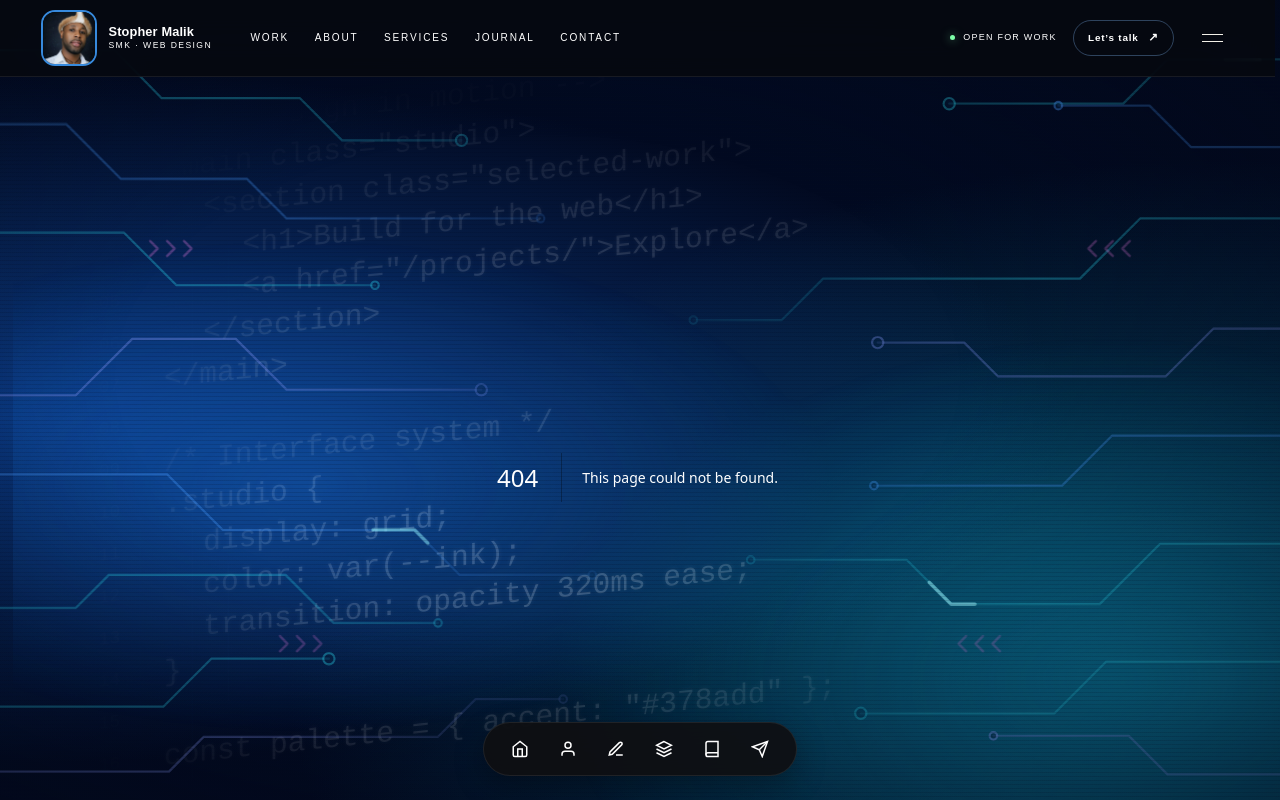
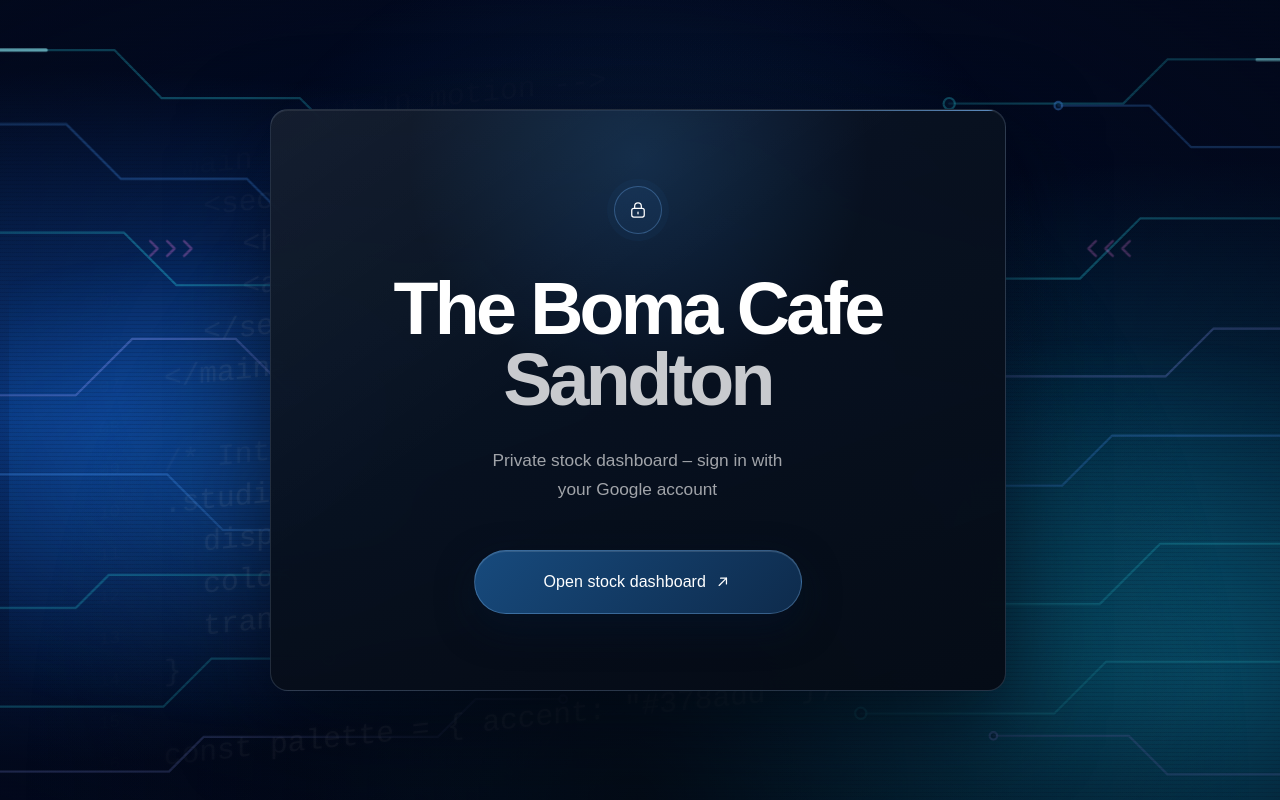
Before and after one commit to malikstopher-dev/stopher-malik.co.za, a Next.js app: page /boma-stock in a window 1280 px wide. Before the commit this address had no page. Shown: the top 800 px of the page. Built offline with nearby package versions, Linux system fonts and the light colour scheme; a web font is replaced by a local one.

Commit message:
feat: add private Boma Cafe stock dashboard page

```diff
--- /dev/null
+++ b/src/app/boma-stock/boma-stock.module.css
@@ -0,0 +1,171 @@
+:global(body:has(.boma-stock-page) :is(nav, .site-footer, .floating-nav, .back-to-top, .whatsapp-float)) {
+  display: none;
+}
+
+.page {
+  position: relative;
+  isolation: isolate;
+  display: grid;
+  min-height: 100svh;
+  place-items: center;
+  overflow: hidden;
+  padding: clamp(1.5rem, 6vw, 5rem);
+}
+
+.page::before {
+  position: absolute;
+  z-index: -1;
+  inset: 0;
+  background:
+    radial-gradient(ellipse at 50% 34%, rgb(55 138 221 / .15), transparent 46%),
+    radial-gradient(ellipse at 50% 100%, rgb(4 10 20 / .9), transparent 68%);
+  content: "";
+  pointer-events: none;
+}
+
+.panel {
+  position: relative;
+  width: min(100%, 46rem);
+  overflow: hidden;
+  padding: clamp(2.5rem, 7vw, 4.75rem);
+  border: 1px solid rgb(185 215 255 / .16);
+  border-radius: 18px;
+  background:
+    linear-gradient(145deg, rgb(255 255 255 / .045), transparent 42%),
+    linear-gradient(160deg, rgb(10 21 38 / .94), rgb(5 11 21 / .97));
+  box-shadow:
+    inset 0 1px 0 rgb(255 255 255 / .08),
+    0 32px 90px rgb(0 4 12 / .55);
+  text-align: center;
+  backdrop-filter: blur(18px);
+}
+
+.panel::before {
+  position: absolute;
+  inset: 0 auto auto;
+  width: 100%;
+  height: 1px;
+  background: linear-gradient(90deg, transparent, rgb(121 186 255 / .7), transparent);
+  content: "";
+}
+
+.halo {
+  position: absolute;
+  z-index: -1;
+  top: -12rem;
+  left: 50%;
+  width: 30rem;
+  height: 30rem;
+  border-radius: 50%;
+  background: radial-gradient(circle, rgb(55 138 221 / .2), transparent 68%);
+  transform: translateX(-50%);
+  pointer-events: none;
+}
+
+.lock {
+  display: grid;
+  width: 3rem;
+  height: 3rem;
+  place-items: center;
+  margin: 0 auto clamp(1.7rem, 4vw, 2.5rem);
+  border: 1px solid rgb(121 186 255 / .3);
+  border-radius: 50%;
+  background: rgb(55 138 221 / .09);
+  color: #79baff;
+  box-shadow: 0 0 0 7px rgb(55 138 221 / .045);
+}
+
+.lock svg {
+  width: 1.25rem;
+  height: 1.25rem;
+}
+
+.panel h1 {
+  font-family: var(--font-display);
+  font-size: clamp(2.5rem, 7vw, 4.6rem);
+  font-weight: 600;
+  line-height: .96;
+  letter-spacing: -.05em;
+  text-wrap: balance;
+}
+
+.panel h1 span {
+  display: block;
+  opacity: .78;
+}
+
+.lede {
+  max-width: 32ch;
+  margin: clamp(1.35rem, 3vw, 1.9rem) auto 0;
+  font-size: clamp(.95rem, 1.7vw, 1.08rem);
+  line-height: 1.65;
+  opacity: .62;
+}
+
+.action {
+  width: min(100%, 20.5rem);
+  min-height: 4rem;
+  margin-top: clamp(2rem, 5vw, 2.9rem);
+  border: 1px solid rgb(146 202 255 / .3);
+  background: linear-gradient(135deg, #174a7d, #0e2b4c);
+  box-shadow:
+    inset 0 1px 0 rgb(255 255 255 / .12),
+    0 14px 36px rgb(4 22 42 / .52);
+  font-size: 1rem;
+  letter-spacing: .005em;
+  white-space: nowrap;
+}
+
+.action:hover {
+  border-color: rgb(146 202 255 / .55);
+  background: linear-gradient(135deg, #1f5b96, #12375f);
+  box-shadow:
+    inset 0 1px 0 rgb(255 255 255 / .16),
+    0 18px 44px rgb(4 22 42 / .65);
+  transform: translateY(-2px);
+}
+
+.action:active {
+  transform: translateY(0);
+}
+
+.action svg {
+  width: 1.1rem;
+  height: 1.1rem;
+  transition: transform .3s var(--ease-out);
+}
+
+.action:hover svg {
+  transform: translate(2px, -2px);
+}
+
+@media (max-width: 560px) {
+  .page {
+    align-items: center;
+    padding: 1.25rem;
+  }
+
+  .panel {
+    padding: 2.6rem 1.35rem 2.4rem;
+    border-radius: 14px;
+  }
+
+  .action {
+    width: 100%;
+  }
+}
+
+@media (max-width: 360px) {
+  .panel {
+    padding-inline: 1rem;
+  }
+
+  .panel h1 {
+    font-size: 2rem;
+  }
+
+  .action {
+    padding-inline: 1rem;
+    font-size: .9rem;
+  }
+}
--- /dev/null
+++ b/src/app/boma-stock/page.tsx
@@ -0,0 +1,57 @@
+import type { Metadata } from "next";
+import styles from "./boma-stock.module.css";
+
+const dashboardUrl =
+  "https://script.google.com/macros/s/AKfycbzdS5B2Hni5m3JI7prc5KG1SqJUE0Vh13eY7JGkRk_-gDDcIiBuESrn4HWrhc8-cto_oA/exec";
+
+export const metadata: Metadata = {
+  title: "The Boma Cafe Sandton",
+  description: "Private stock dashboard for The Boma Cafe Sandton.",
+  robots: {
+    index: false,
+    follow: false,
+    nocache: true,
+    googleBot: {
+      index: false,
+      follow: false,
+      noimageindex: true,
+    },
+  },
+};
+
+export default function BomaStockPage() {
+  return (
+    <main className={`${styles.page} boma-stock-page`}>
+      <section className={styles.panel} aria-labelledby="boma-title">
+        <span className={styles.halo} aria-hidden="true" />
+        <span className={styles.lock} aria-hidden="true">
+          <svg viewBox="0 0 24 24" fill="none" stroke="currentColor" strokeWidth="1.5" strokeLinecap="round" strokeLinejoin="round">
+            <rect x="4.5" y="10" width="15" height="10.5" rx="2.5" />
+            <path d="M8 10V7.5a4 4 0 0 1 8 0V10" />
+            <path d="M12 14.5v2" />
+          </svg>
+        </span>
+
+        <h1 id="boma-title">
+          The Boma Cafe <span>Sandton</span>
+        </h1>
+        <p className={styles.lede}>
+          Private stock dashboard &ndash; sign in with your Google account
+        </p>
+
+        <a
+          className={`btn btn--accent btn--lg ${styles.action}`}
+          href={dashboardUrl}
+          target="_blank"
+          rel="noopener noreferrer"
+        >
+          Open stock dashboard
+          <svg viewBox="0 0 24 24" fill="none" stroke="currentColor" strokeWidth="1.7" strokeLinecap="round" strokeLinejoin="round" aria-hidden="true">
+            <path d="M7 17 17 7" />
+            <path d="M9 7h8v8" />
+          </svg>
+        </a>
+      </section>
+    </main>
+  );
+}
```
